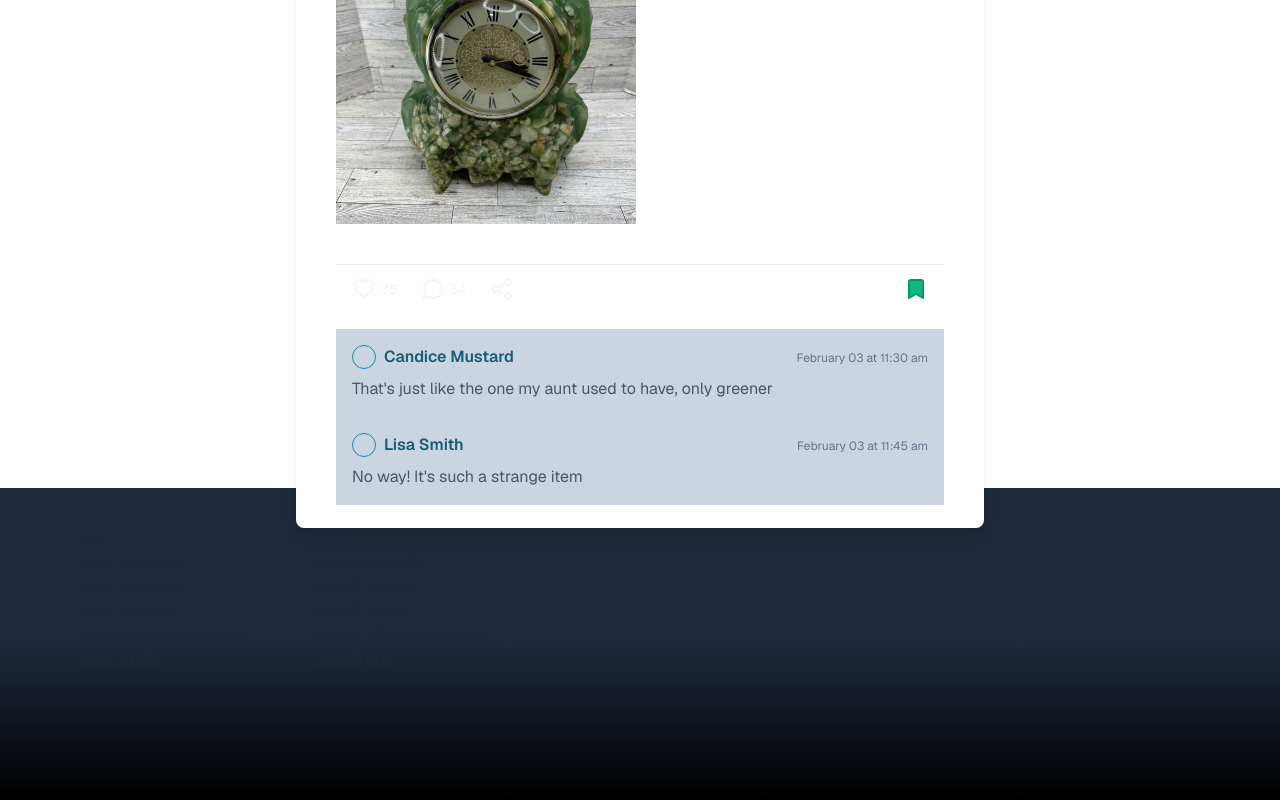
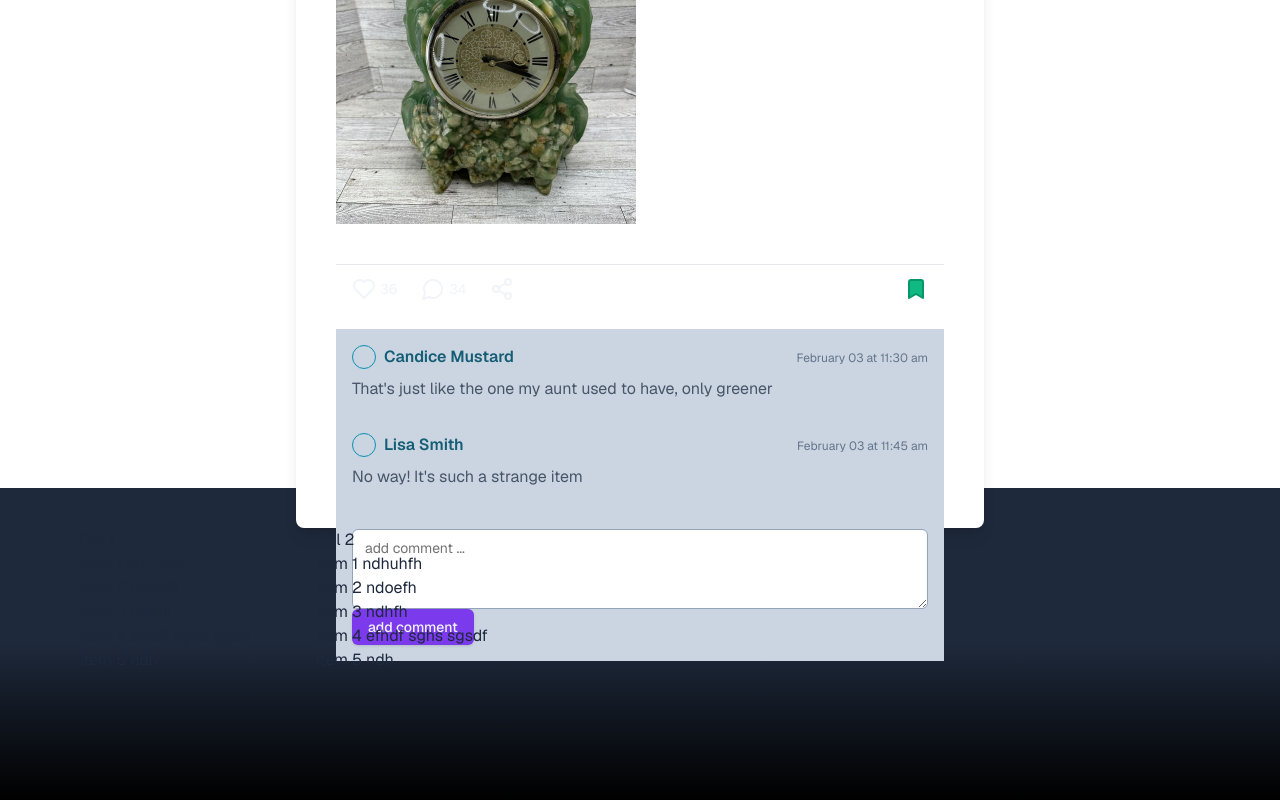
Before and after one commit to SaraDonaldson/weird-wonderful-finds-site, a Next.js app: page /forum in a window 1280 px wide. Shown: the part 440-1240 px from the top of the page. Built offline with nearby package versions, Linux system fonts and the light colour scheme; no server answers.

Commit message:
add new comment local state logic

```diff
--- a/components/posts/Post/Post.tsx
+++ b/components/posts/Post/Post.tsx
@@ -1,16 +1,31 @@
 'use client'
-import { Post as PostType } from '@/types/post'
+import { PostComment, Post as PostType } from '@/types/post'
 
-import React from 'react'
+import React, { useState } from 'react'
 import Comment from '../Comment/Comment'
 import Image from 'next/image'
 import FeedPostHeader from './PostHeader/PostHeader'
 import PostInteractionBar from './PostInteractionBar/PostInteractionBar'
+import AddCommentBelowButton from '@/components/forms/fields/AddComment/AddComment'
 
 
 
 function Post( {...props}: PostType) {
+    const [postComments, setPostComments]= useState<PostComment []>(props.comments||[])
 
+    function addCommentToPost(comment:string){
+        const newComment:PostComment = {
+            author: {
+                name: "current_user",
+                profileImage: "...",
+                profileLink: "user/current_user"
+            },
+            text: comment,
+            dateCreated: new Date(),
+        }
+        const comments = [...postComments, newComment]
+        setPostComments(comments)
+    }
 
   return (
     // <div className='w-full flex flex-col bg-slate-500 min-h-14 p-10 gap-4'>
@@ -37,13 +52,15 @@ function Post( {...props}: PostType) {
 
         <div>
             {
-                props.comments &&
-                props.comments.map((comment, i) => {
+                postComments.length > 0 &&
+                postComments.map((comment, i) => {
                     return(
                         <Comment key={i} comment ={comment}/>
                     )
                 })
             }
+            <AddCommentBelowButton addNewCommentCallback={addCommentToPost}/>
+
         </div>
 
     </div>
```
